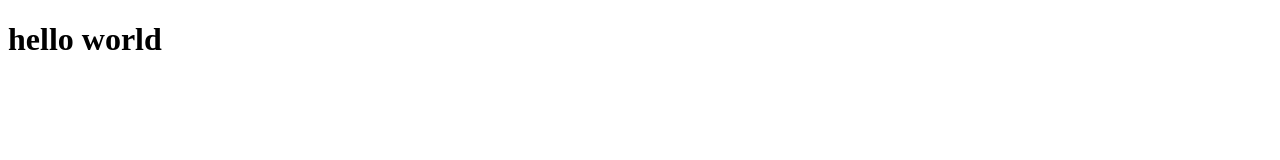
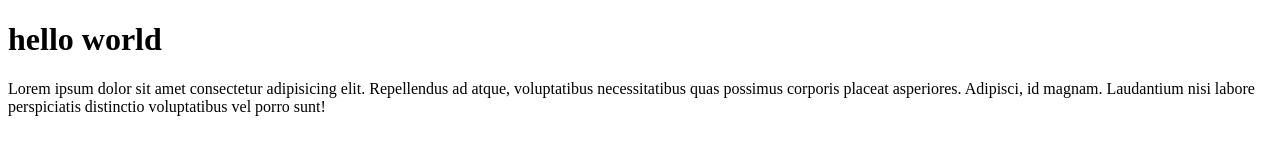
Before and after one commit to aldiwjy/wpu-git-test, a plain HTML site: page index.html in a window 1280 px wide. Drawn offline with Linux system fonts and the light colour scheme.

Commit message:
menambahkan paragraf

```diff
--- a/index.html
+++ b/index.html
@@ -8,5 +8,9 @@
   </head>
   <body>
     <h1>hello world</h1>
+    <p>
+      Lorem ipsum dolor sit amet consectetur adipisicing elit. Repellendus ad atque, voluptatibus necessitatibus quas possimus corporis placeat asperiores. Adipisci, id magnam. Laudantium nisi labore perspiciatis distinctio voluptatibus vel
+      porro sunt!
+    </p>
   </body>
 </html>
```
